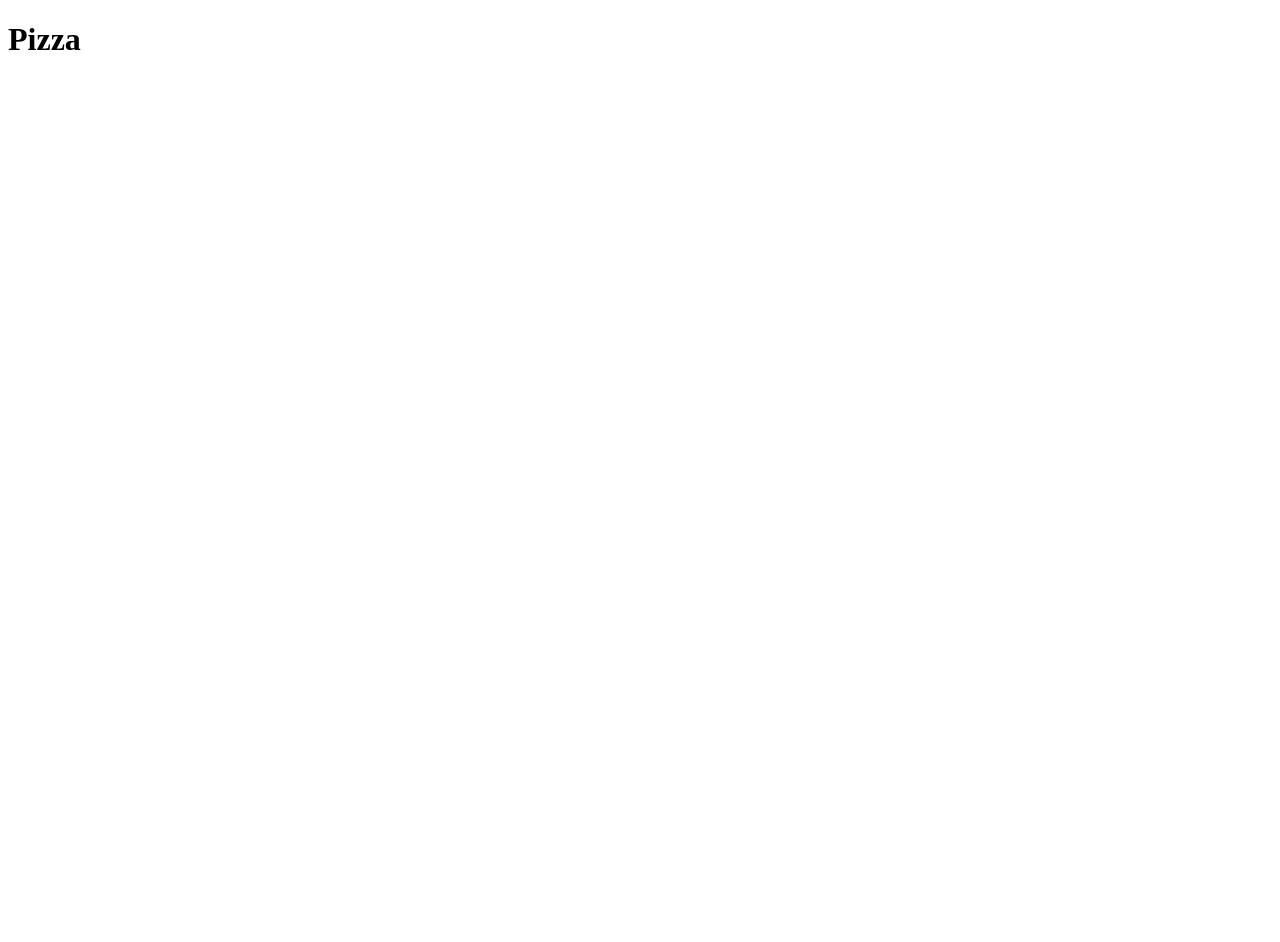
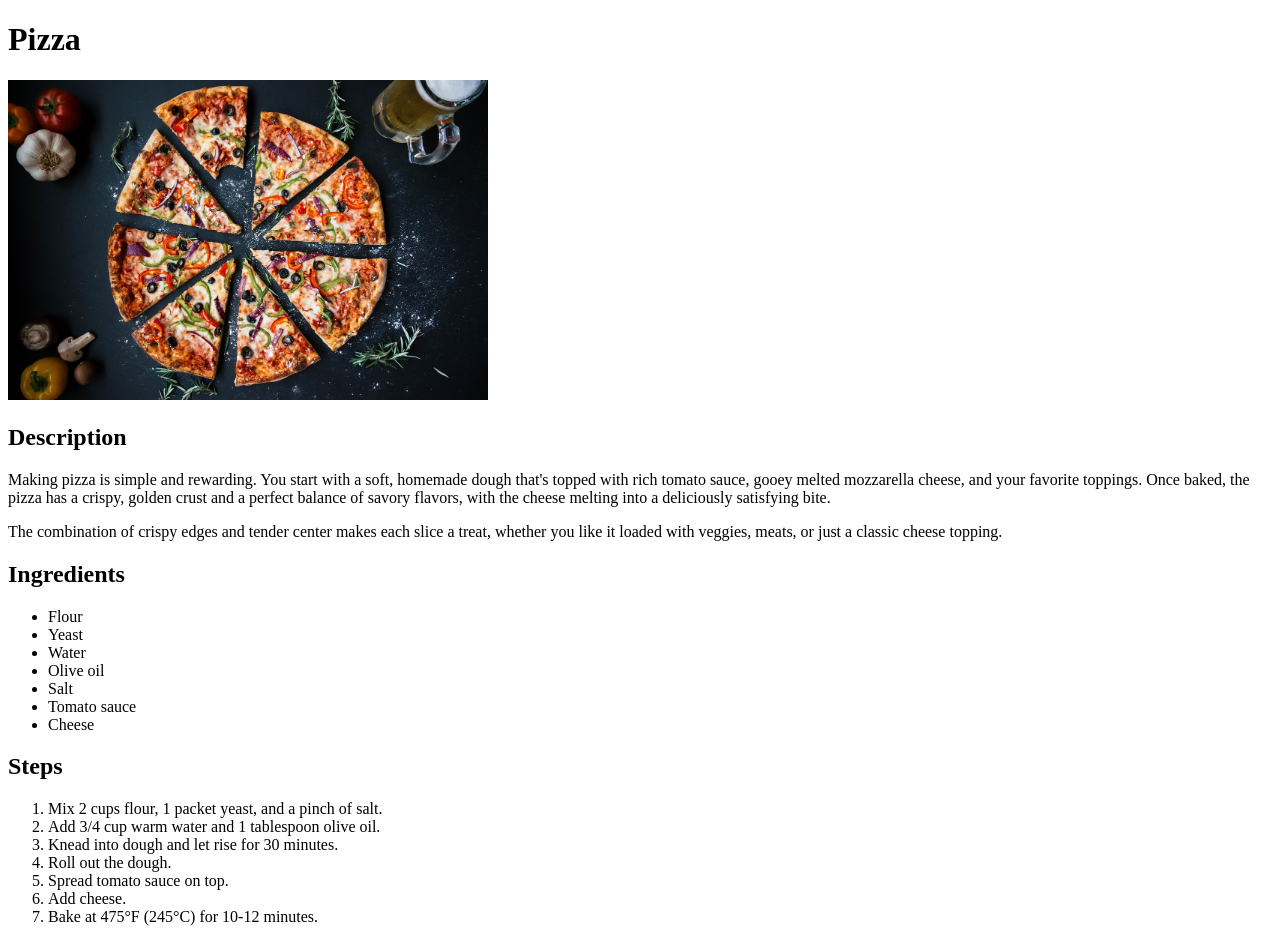
Before and after one commit to Ghost-from-V01d/odin-recipes, a plain HTML site: page recipes/pizza.html in a window 1280 px wide. Before the commit the page ends 800 px from the top, so only its background shows below. Drawn offline with Linux system fonts and the light colour scheme.

Commit message:
Fix error in previous commit - add missing files

```diff
--- a/recipes/pizza.html
+++ b/recipes/pizza.html
@@ -7,5 +7,39 @@
 
     <body>
         <h1>Pizza</h1>
+        <img src="../images/pizza.jpg" alt="Yummy pizza" height="320">
+
+        <h2>Description</h2>
+        <p>Making pizza is simple and rewarding. You start with a soft, homemade
+            dough that's topped with rich tomato sauce, gooey melted mozzarella
+            cheese, and your favorite toppings. Once baked, the pizza has a crispy,
+            golden crust and a perfect balance of savory flavors, with the cheese
+            melting into a deliciously satisfying bite.</p>
+        <p>The combination of
+            crispy edges and tender center makes each slice a treat, whether
+            you like it loaded with veggies, meats, or just a classic cheese topping.</p>
+
+        <h2>Ingredients</h2>
+        <ul>
+            <li>Flour</li>
+            <li>Yeast</li>
+            <li>Water</li>
+            <li>Olive oil</li>
+            <li>Salt</li>
+            <li>Tomato sauce</li>
+            <li>Cheese</li>
+        </ul>
+
+        <h2>Steps</h2>
+        <ol>
+            <li>Mix 2 cups flour, 1 packet yeast, and a pinch of salt.</li>
+            <li>Add 3/4 cup warm water and 1 tablespoon olive oil.</li>
+            <li>Knead into dough and let rise for 30 minutes.</li>
+            <li>Roll out the dough.</li>
+            <li>Spread tomato sauce on top.</li>
+            <li>Add cheese.</li>
+            <li>Bake at 475°F (245°C) for 10-12 minutes.</li>
+        </ol>
+
     </body>
 </html>
```
Also changed, not shown: index.html (+1 -1 lines).
